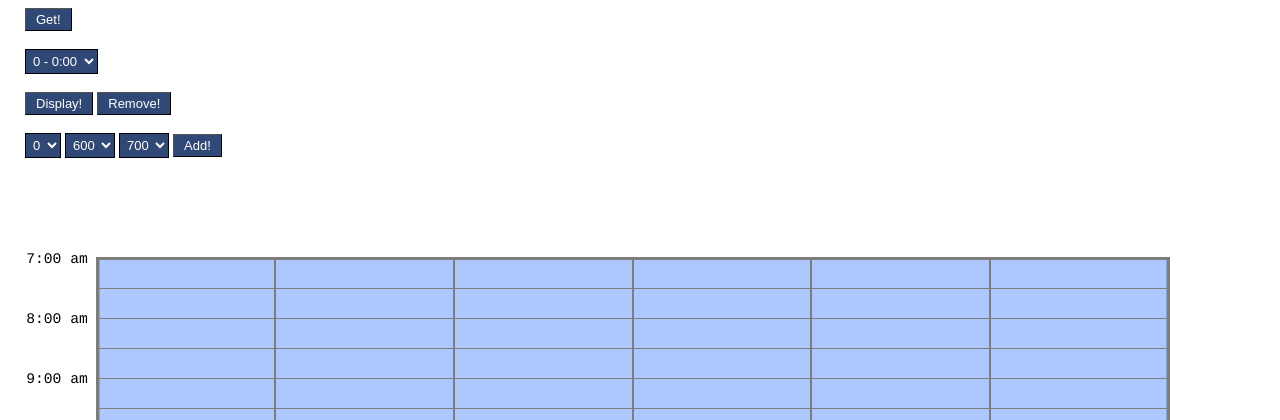
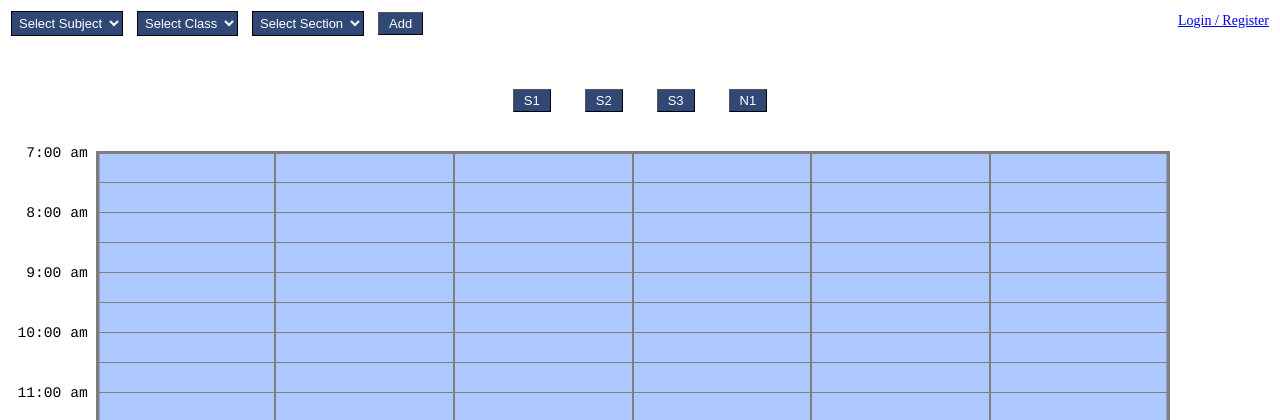
Before and after one commit to KevinAnthony/SeniorProject, a PHP site: page /Calendar.html in a window 1280 px wide. Shown: the top 420 px of the page. Run offline with PHP 8.4, Linux system fonts and the light colour scheme.

Commit message:
Skeleton for beta. Missing save button.

```diff
--- a/Cal.css
+++ b/Cal.css
@@ -1,3 +1,64 @@
+/*body {
+     height:100%;
+     margin:0;
+     padding:0;
+}*/
+
+A#loginLink:link {
+	font-size: 14px;
+}
+
+A#closeLogin:link {
+	font-size: 12px;
+}
+
+div#savedSchedules {
+	margin-top:50px;
+}
+
+#overlay div {
+	position: relative;
+	top: 50%;
+	width:350px;
+	height: 300px;
+	margin: -150px auto;
+	background-color: #fff;
+	border:3px solid #000;
+	padding:15px;
+}
+
+#overlay {
+     visibility: hidden;
+     position: absolute;
+     left: 0px;
+     top: 0px;
+     width:100%;
+     height:100%;
+     text-align:center;
+     z-index: 1000;
+     background-image:url(Transparent.png);
+}
+
+.scheduleButton {
+	background-color:#304876;
+	color: #ffffff;
+	height:
+	font-family:arial;
+	font-size:13px;
+	/*font-weight:bold;*/
+	padding:3px 10px;
+	border-width:1px;
+	border-color:#000000;
+	margin-left: 15px;
+	margin-right:15px;
+	/*-moz-border-radius: 50px;
+	-webkit-border-radius: 50px;*/
+}
+
+.scheduleButton:active {
+ 	background-color:#223253;
+}
+
 .button {
 	background-color:#304876;
 	color: #ffffff;
@@ -20,6 +81,7 @@
 	padding: 3px;
 	font-size: 13px;
 	border: 1px solid #000;
+	margin-right: 10px
 	/*height: 34px;
 	width: 268px;*/
 }
--- a/Calendar.html
+++ b/Calendar.html
@@ -18,7 +18,7 @@
             var calendarLayer = new Kinetic.Layer();
 
             var divs = 7;
-            offset = 100;
+            offset = 40;
             var topX = wInner / (divs * 2) + 0.5;			//column size / 2 padding on each side
 			var topY = offset + 0.5;
 			var width = wInner - 2*topX;
@@ -186,7 +186,12 @@
         	var jsonGet = new XMLHttpRequest();
 		    jsonGet.open("POST","./json/SaveEvent.php?day=" + day + "&start_time=" + startTime + "&end_time=" + endTime);
 		    jsonGet.send();
-        }
+        };
+
+        function loginBoxToggle(){
+        	var overlay = document.getElementById("overlay");
+			overlay.style.visibility = (overlay.style.visibility == "visible") ? "hidden" : "visible";
+        };
         //Block size to font size
         //text handling
         //wrap create block
@@ -196,6 +201,73 @@
 	<!-- In reality, this will have a topic selection (eg. CS, MATH) -->
 	<!-- This will load the courses, you can then add a course to your schedule -->
 	<!-- There will also be a custom field to add custom events -->
+	<div id="overlay">
+		 <div>
+		 	<table align="right">
+		      	<tr>
+		      		<td>
+		      			<a href="#" onClick="loginBoxToggle()" id="closeLogin">Close</a>
+		      		<dt>
+		      	</tr>
+	      	</table>
+	      	<br/><br/>
+      		<form>
+				Username:<br/><input type="text" name="username"/><br/>
+				Password:<br/><input type="password" name="password"/><br/>
+	      	</form>
+		 </div>
+	</div>
+
+	<div id="selectors">
+		<table align="right">
+			<tr>
+				<td	id="loginColumn">
+					<a id="loginLink" href="#" onClick="loginBoxToggle()">Login / Register</a>
+				</td>
+			</tr>
+		</table>
+
+		<table>
+			<tr>
+				<td id="subjectColumn">
+					<select id="subjectSelector" class="selector">
+						<option class="opt">Select Subject</option>
+					</select>
+				</td>
+
+		   		<td id="classColumn">
+		   			<select id="classSelector" class="selector">
+						<option class="opt">Select Class</option>
+					</select>
+		   		</td>
+
+				<td id="sectionColumn">
+					<select id="sectionSelector" class="selector">
+						<option class="opt">Select Section</option>
+					</select>
+				</td>
+
+				<td	id="buttonColumn">
+					<button onClick="" class="button">Add</button>
+				</td>
+			</tr>
+		</table>
+	</div>
+
+	<div id="savedSchedules" align="center">
+		<button onClick="" onMouseOver="" class="scheduleButton">S1</button>
+		<button onClick="" onMouseOver="" class="scheduleButton">S2</button>
+		<button onClick="" onMouseOver="" class="scheduleButton">S3</button>
+		<button onClick="" onMouseOver="" class="scheduleButton">N1</button>
+	</div>
+	<div>
+
+	</div>
+	<div id="cont">
+		<!-- The schedule shows up in here -->
+    </div>
+
+	<!--
 	<div id="buttons" class="selDiv">
 		<button onClick="populateList()" class="button">Get!</button>
 	</div>
@@ -229,8 +301,8 @@
 		<button onclick="sendEvent()" class="button">Add!</button>
 	</div>
 
-    <div id="cont">
-    </div>
+
+    -->
 </body>
 
 <!--http://web.njit.edu/~ka79/json/SaveEvent.php?day=1&start_time=2200&end_time=3300-->
```
